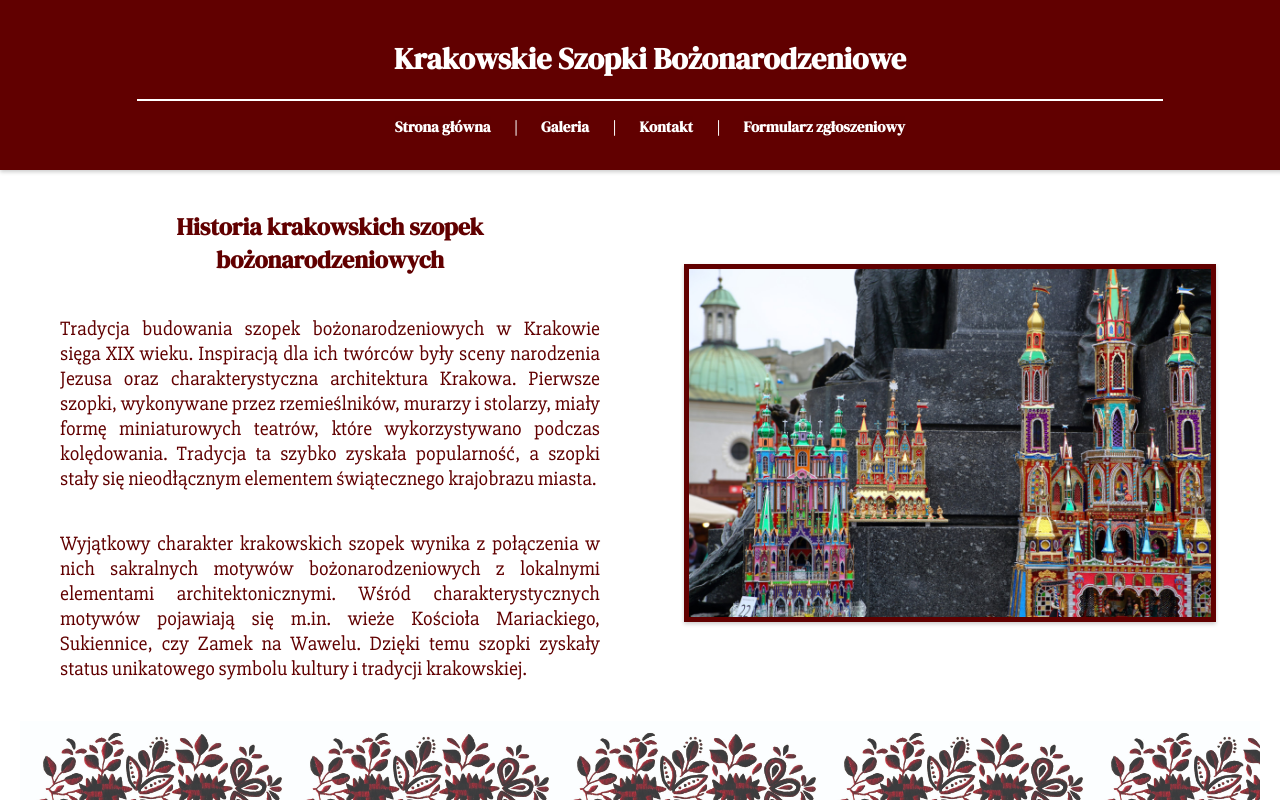
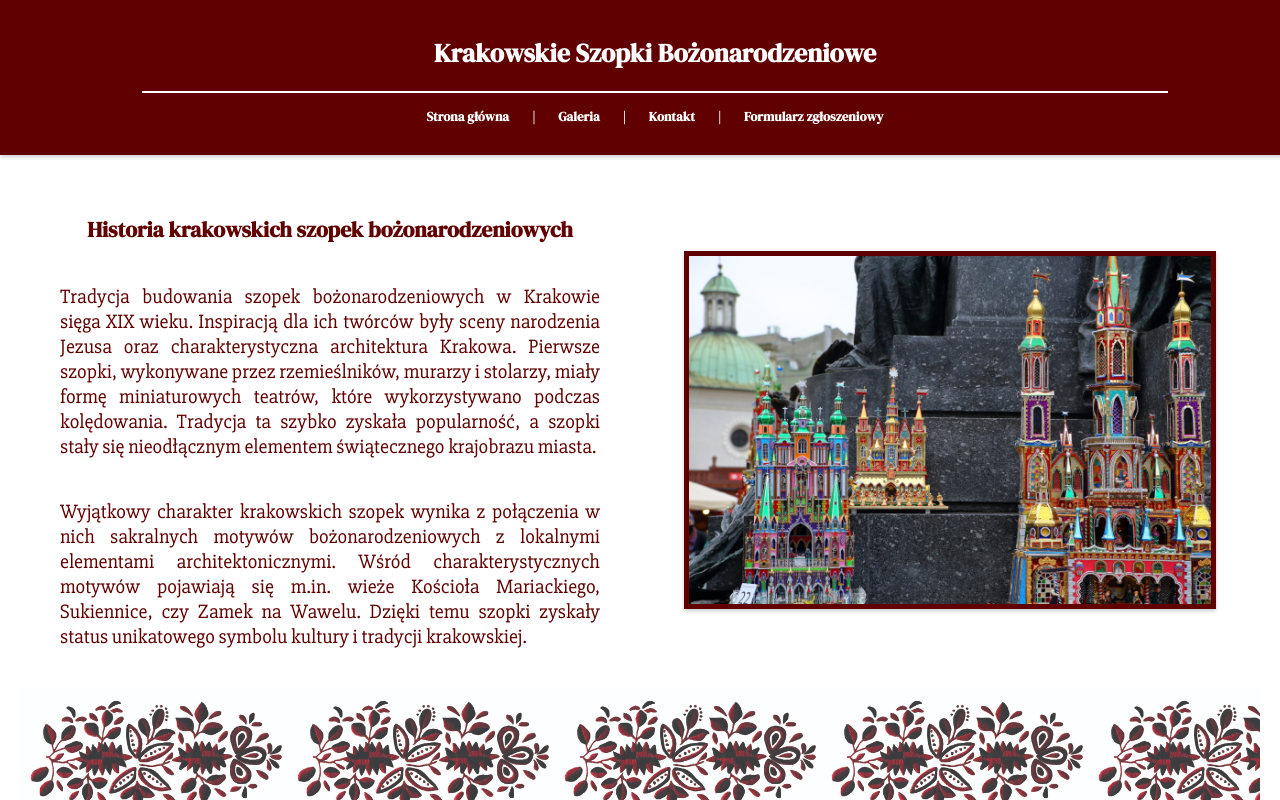
Before and after one commit to Andziia/projekt-psi, a plain HTML site: page index.html in a window 1280 px wide. Shown: the top 800 px of the page. Drawn offline with Linux system fonts and the light colour scheme.

Commit message:
few changes to be committed

```diff
--- a/style.css
+++ b/style.css
@@ -6,6 +6,7 @@
 #main{
     width: auto;
     height: 100%;
+    font-size: 90%;
 }
 
 #header{
@@ -19,10 +20,9 @@
     justify-content: center;
     flex-direction: column;
     box-shadow: 0 2px 4px rgba(0, 0, 0, 0.2);
-    min-height: fit-content;
-    height: 150px;
-    font-size: 15px;
-    padding: 10px;
+    max-height: fit-content;;
+    padding: 15px;
+    font-size: 90%;
 }
 
 #content{
@@ -38,7 +38,7 @@
     z-index: 0;
     padding: 20px;
     height: 80%;
-    top: 150px;
+    top: 155px;
 }
 #footer{
     color: white;
@@ -48,7 +48,7 @@
     font-family: "DM Serif Display", serif;
     background-color: rgb(97, 0, 0);
     position: relative;
-    top: 150px;
+    top: 155px;
     height: 150px
 }
 
```
Also changed, not shown: img/galeria12.jpg (added).
